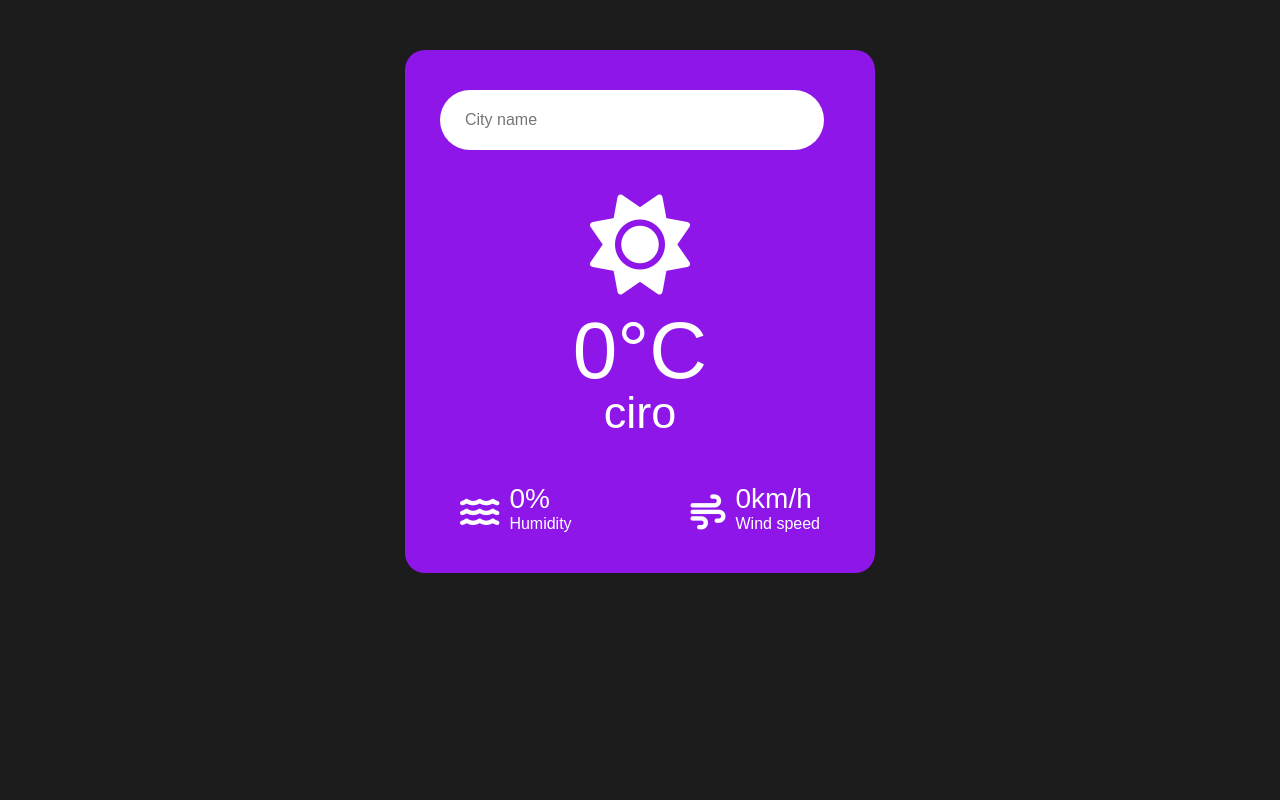
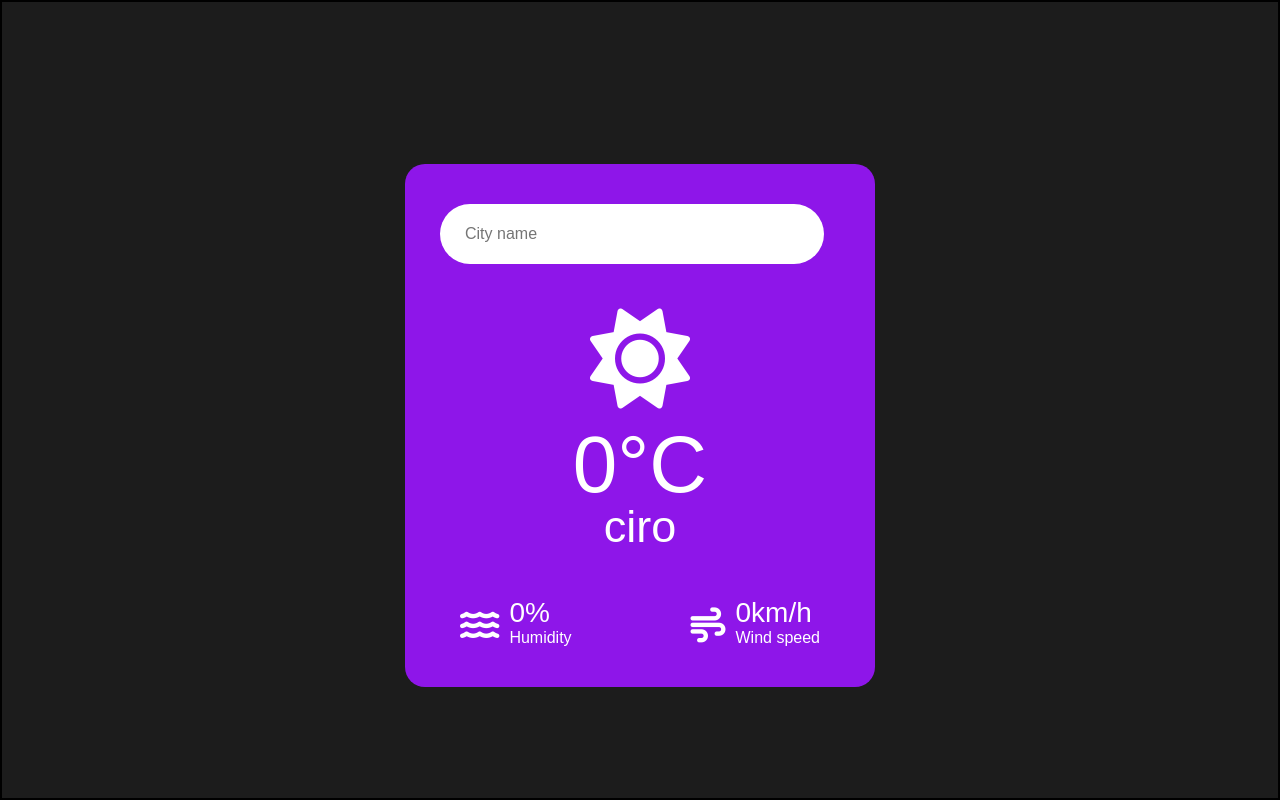
Before and after one commit to Mohamed-Ahmed-Kamel/Weather-App, a plain HTML site: page index.html in a window 1280 px wide. Drawn offline with Linux system fonts and the light colour scheme; no server answers.

Commit message:
add changes

```diff
--- a/index.html
+++ b/index.html
@@ -8,7 +8,8 @@
     <title>Weather app</title>
 </head>
 <body>
-    <div class="card">
+    <section>
+        <div class="card">
         <div class="search">
             <input type="text" placeholder="City name" spellcheck="false" onkeyup="get_weather_data(this.value)">
             <!-- <button>
@@ -38,6 +39,7 @@
             </div>
         </div>
     </div>
+    </section>
 <!--     <br>
     <br>
     <br>
--- a/style.css
+++ b/style.css
@@ -11,7 +11,13 @@
 body {
     background-color: #1c1c1c;
 }
-
+section {
+    display: flex;
+    justify-content: center;
+    align-items: center;
+    border: 2px solid;
+    height: 100vh;
+}
 /* main crad *******************************/
 .card {
     width: 90%;
```
